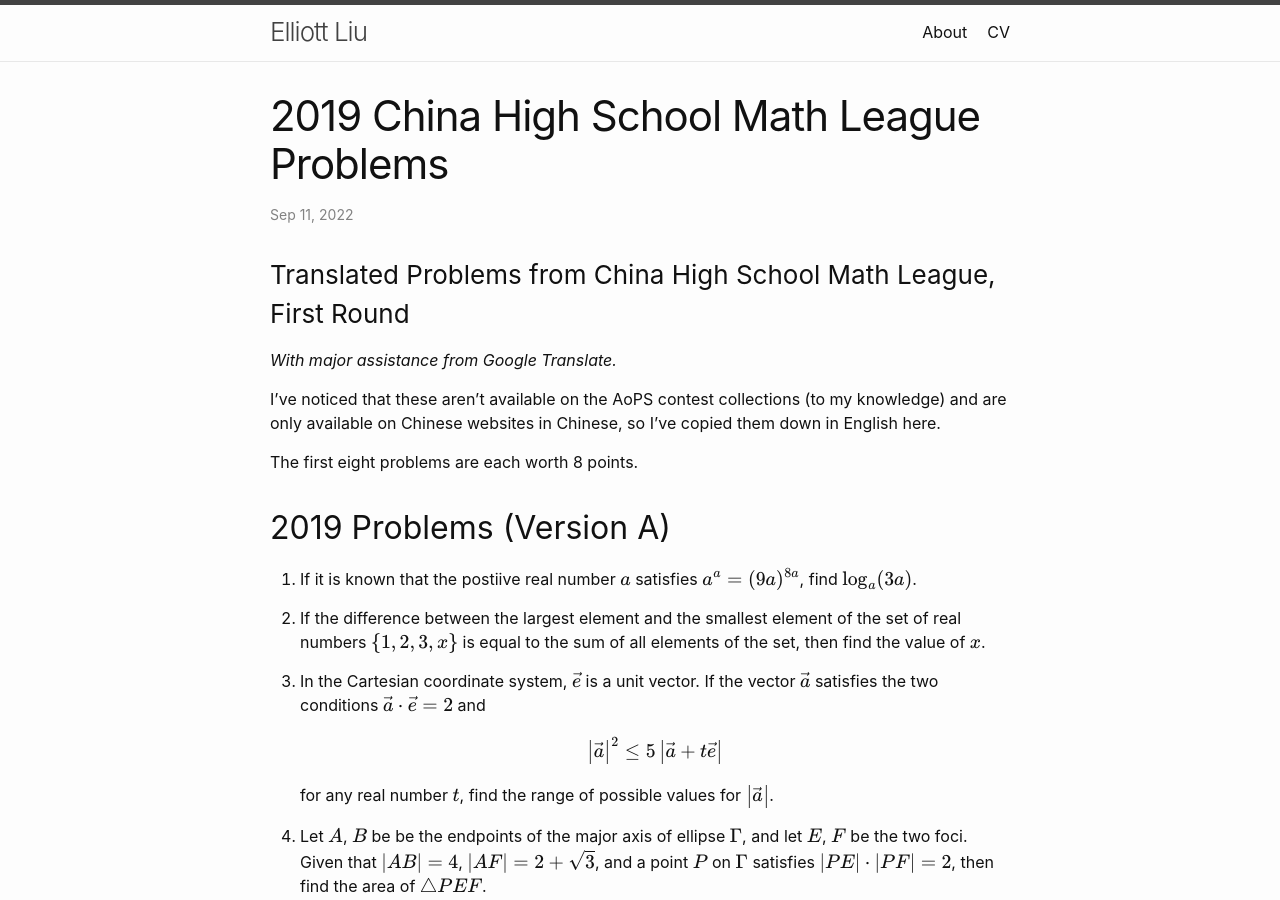
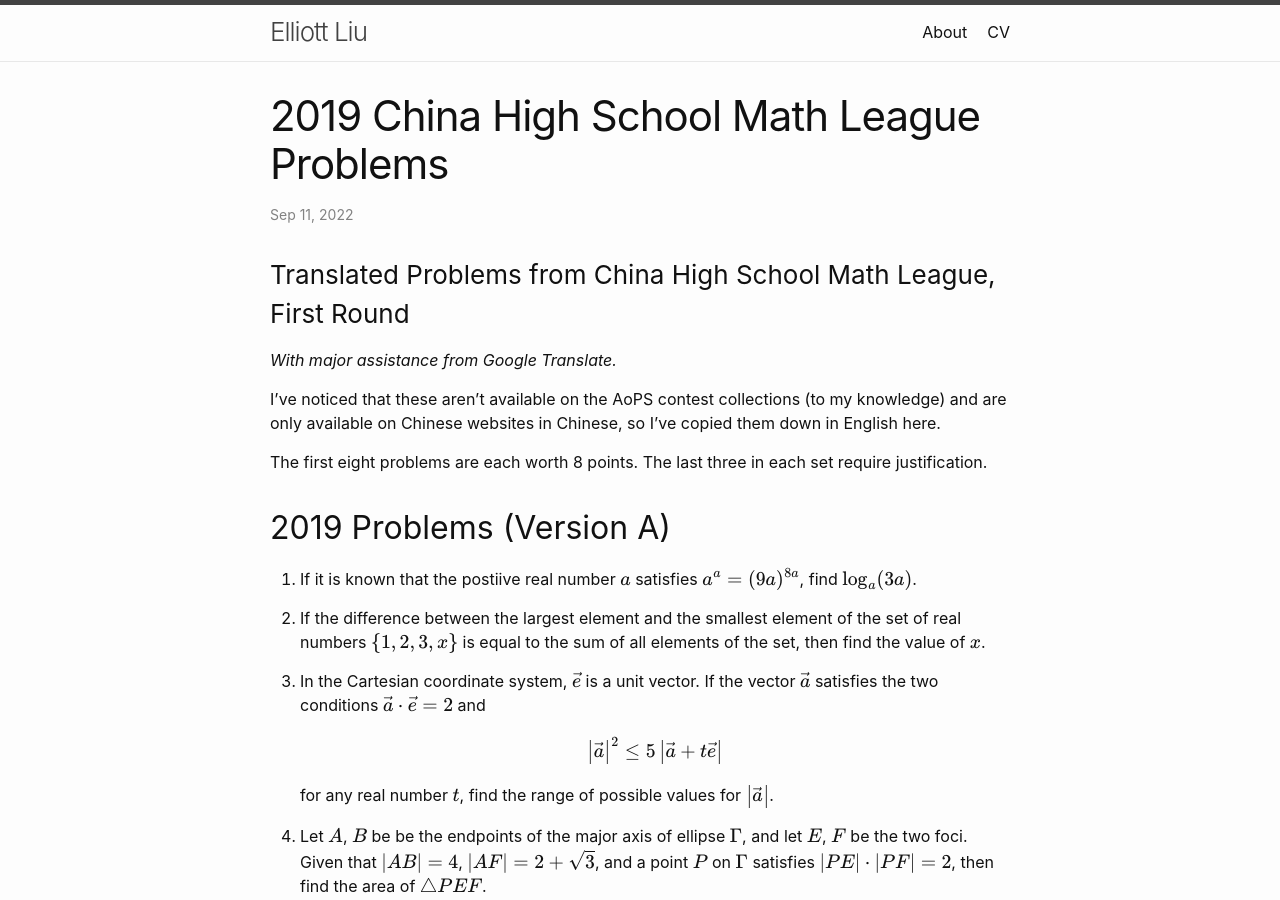
Before and after one commit to PROA200/website, a Jekyll site: the page built from _posts/2022-09-10-2019-china-hs-ml.markdown, in a window 1280 px wide and 900 px high. Built offline with Jekyll 4.4.1, drawn with Linux system fonts in a browser that asks for light colours; nearby versions of some CDN libraries.

```diff
--- a/_config.yml
+++ b/_config.yml
@@ -28,10 +28,13 @@ twitter_username:
 github_username:  PROA200
 
 # Build settings
-theme: minima
+#theme: minima
+remote-theme: jekyll/minima
+markdown: kramdown
+google-analytics: G-47HS4D0912
 plugins:
   - jekyll-feed
-
+  - jekyll-remote-theme
 # Exclude from processing.
 # The following items will not be processed, by default.
 # Any item listed under the `exclude:` key here will be automatically added to
--- a/_posts/2022-09-10-2019-china-hs-ml.markdown
+++ b/_posts/2022-09-10-2019-china-hs-ml.markdown
@@ -11,7 +11,7 @@ usemathjax: true
 
 I've noticed that these aren't available on the AoPS contest collections (to my knowledge) and are only available on Chinese websites in Chinese, so I've copied them down in English here.
 
-The first eight problems are each worth 8 points.
+The first eight problems are each worth 8 points. The last three in each set require justification.
 
 ## 2019 Problems (Version A)
 1. If it is known that the postiive real number $$a$$ satisfies $$a^a=(9a)^{8a}$$, find $$\log_a(3a)$$.
```
Also changed, not shown: _includes/head.html (+9 -0 lines).
